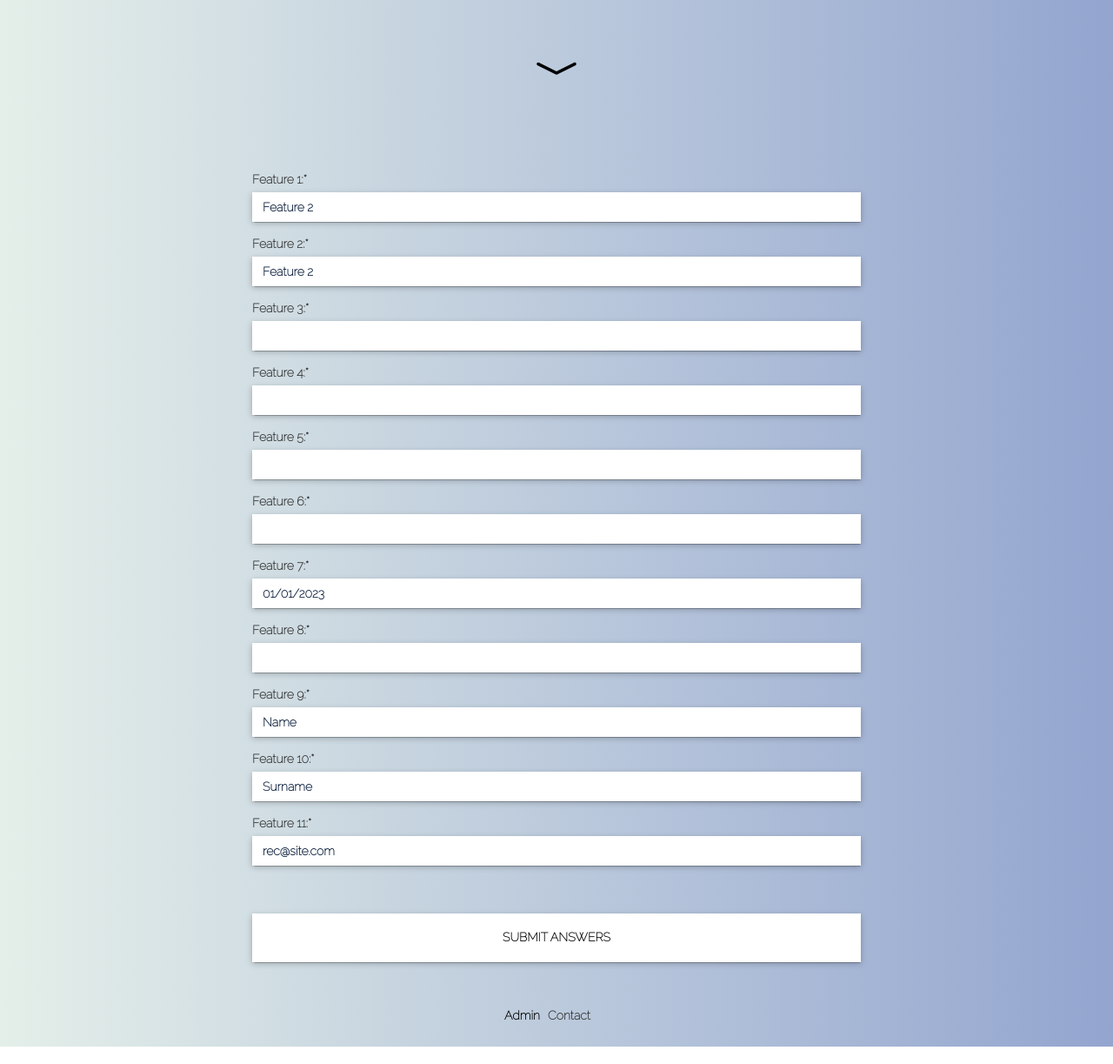
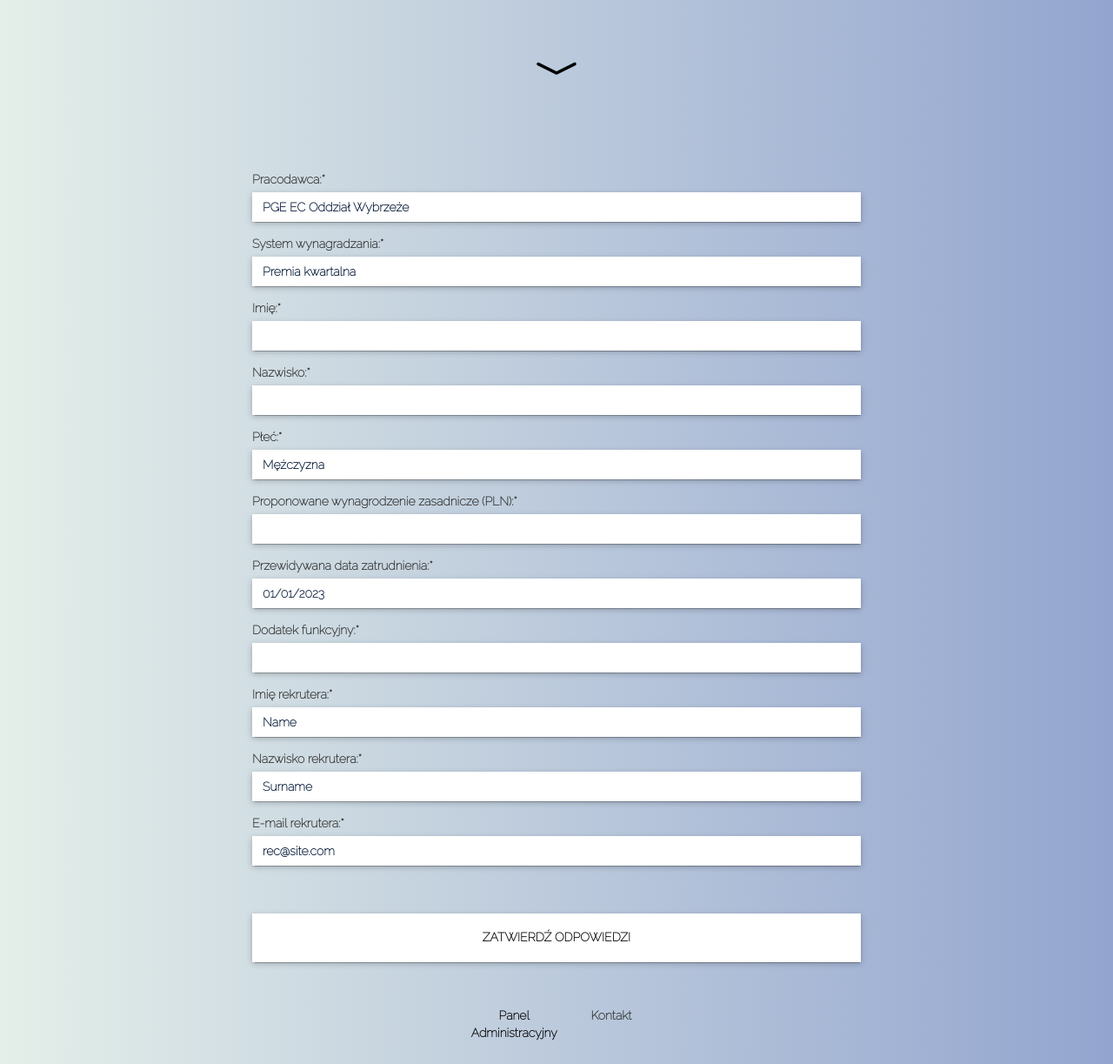
Before and after one commit to Pyother/templates, a Django app: page / in a window 1280 px wide. Shown: the part 530-1753 px from the top of the page at 87% size. Run offline with Django 4.2, Linux system fonts and the light colour scheme; some libraries are stand-ins or nearby versions; some web fonts are replaced.

Commit message:
Django survey - replace english names with polish and resize output page

```diff
--- a/python/django_survey/survey/calculator/forms.py
+++ b/python/django_survey/survey/calculator/forms.py
@@ -29,9 +29,16 @@ class CandidateForm(ModelForm):
                     'border-radius: 0px;'
                     'box-shadow: rgba(0, 0, 0, 0.25) 0px 0.0625em 0.0625em, rgba(0, 0, 0, 0.25) 0px 0.125em 0.5em, rgba(255, 255, 255, 0.1) 0px 0px 0px 1px inset;'
             }, choices={
-                ("Feature 1", "Feature 1"),
-                ("Feature 2", "Feature 2"),
-                ("Feature 3", "Feature 3")
+                ("PGE EC", "PGE EC"),
+                ("PGE EC Oddzial Krakow", "PGE EC Oddział Kraków"),
+                ("PGE EC Oddzial Gdansk", "PGE EC Oddział Gdańsk"),
+                ("PGE EC Oddzial Szczecin", "PGE EC Oddział Szczecin"),
+                ("PGE EC Oddzial Zgierz", "PGE EC Oddział Zgierz"),
+                ("PGE EC Oddzial Zielona Gora", "PGE EC Oddział Zielona Góra"),
+                ("PGE EC Oddzial Wybrzeze", "PGE EC Oddział Wybrzeże"),
+                ("PGE EC Torun", "PGE EC Toruń"),
+                ("ZEW Kogeneracja", "ZEW Kogeneracja"),
+                ("PGE Paliwa", "PGE Paliwa")
             }),
 
             'feature_2': Select(attrs={
@@ -46,9 +53,9 @@ class CandidateForm(ModelForm):
                     'border-radius: 0px;'
                     'box-shadow: rgba(0, 0, 0, 0.25) 0px 0.0625em 0.0625em, rgba(0, 0, 0, 0.25) 0px 0.125em 0.5em, rgba(255, 255, 255, 0.1) 0px 0px 0px 1px inset;'
             }, choices={
-                ("Feature 1", "Feature 1"),
-                ("Feature 2", "Feature 2"),
-                ("Feature 3", "Feature 3")
+                ("Premia kwartalna", "Premia kwartalna"),
+                ("Premia polroczna", "Premia półroczna"),
+                ("Premia MBO", "Premia MBO")
             }),
 
             'feature_3': TextInput(attrs={
@@ -77,7 +84,7 @@ class CandidateForm(ModelForm):
                     'box-shadow: rgba(0, 0, 0, 0.25) 0px 0.0625em 0.0625em, rgba(0, 0, 0, 0.25) 0px 0.125em 0.5em, rgba(255, 255, 255, 0.1) 0px 0px 0px 1px inset;'
             }),
 
-            'feature_5': DateInput(attrs={
+            'feature_5': Select(attrs={
                 'class': 'form-control',
                 'style':
                     'font-family: Raleway, sans-serif;'
@@ -88,6 +95,9 @@ class CandidateForm(ModelForm):
                     'border: 0;'
                     'border-radius: 0px;'
                     'box-shadow: rgba(0, 0, 0, 0.25) 0px 0.0625em 0.0625em, rgba(0, 0, 0, 0.25) 0px 0.125em 0.5em, rgba(255, 255, 255, 0.1) 0px 0px 0px 1px inset;'
+            }, choices={
+                ("Mezczyzna", "Mężczyzna"),
+                ("Kobieta", "Kobieta")
             }),
 
             'feature_6': TextInput(attrs={
--- a/python/django_survey/survey/calculator/models.py
+++ b/python/django_survey/survey/calculator/models.py
@@ -5,17 +5,17 @@ from .output import PDF
 class Candidate(models.Model):
 
     # All features required in form:
-    feature_1 = models.CharField('Feature 1:', max_length=100)
-    feature_2 = models.CharField('Feature 2:', max_length=100)
-    feature_3 = models.CharField('Feature 3:', max_length=100)
-    feature_4 = models.CharField('Feature 4:', max_length=100)
-    feature_5 = models.CharField('Feature 5:', max_length=100)
-    feature_6 = models.CharField('Feature 6:', max_length=100)
-    feature_7 = models.DateField('Feature 7:', default='01/01/2023')
-    feature_8 = models.CharField('Feature 8:', max_length=100)
-    feature_9 = models.CharField('Feature 9:', max_length=100, default='Name')
-    feature_10 = models.CharField('Feature 10:', max_length=100, default='Surname')
-    feature_11 = models.CharField('Feature 11:', max_length=100, default='rec@site.com')
+    feature_1 = models.CharField('Pracodawca:', max_length=100)
+    feature_2 = models.CharField('System wynagradzania:', max_length=100)
+    feature_3 = models.CharField('Imię:', max_length=100)
+    feature_4 = models.CharField('Nazwisko:', max_length=100)
+    feature_5 = models.CharField('Płeć:', max_length=100)
+    feature_6 = models.CharField('Proponowane wynagrodzenie zasadnicze (PLN):', max_length=100)
+    feature_7 = models.DateField('Przewidywana data zatrudnienia:', default='01/01/2023')
+    feature_8 = models.CharField('Dodatek funkcyjny:', max_length=100)
+    feature_9 = models.CharField('Imię rekrutera:', max_length=100, default='Name')
+    feature_10 = models.CharField('Nazwisko rekrutera:', max_length=100, default='Surname')
+    feature_11 = models.CharField('E-mail rekrutera:', max_length=100, default='rec@site.com')
 
     # Function displaying features:
     def display(self):
--- a/python/django_survey/survey/calculator/templates/main.html
+++ b/python/django_survey/survey/calculator/templates/main.html
@@ -1,5 +1,5 @@
 <!DOCTYPE html>
-<html lang="en">
+<html lang="pl">
     <head>
         <meta charset="UTF-8">
         <title>Survey Site</title>
@@ -164,7 +164,9 @@
                 {{form|crispy}}<br><br>
             <button class="button-48" role="button" type="submit">
                 <span class="text">
-                    Submit answers
+                    <a href="{% url 'output' %}" style="color: black;">
+                        Zatwierdź odpowiedzi
+                    </a>
                 </span>
             </button>
         </div>
@@ -174,15 +176,15 @@
     <div class="container-fluid" style="padding: 0px;">
         <div class="footer">
             <div class="row">
-                <div class="col-sm-4 col-md-4 col-lg-4">
+                <div class="col-sm-4 col-md-4 col-lg-4" style="width: 60%; display: flex; text-align: center; justify-content: center;">
                     <a href="{% url 'admin:index' %}"
                         style="text-decoration: none; color: black;
                         font-family: Raleway, sans-serif;
-                        font-weight: bold;">Admin</a>
+                        font-weight: bold;">Panel Administracyjny</a>
                 </div>
                 <div class="col-sm-4 col-md-4 col-lg-4" style="font-family: Raleway, sans-serif;
-                    font-weight: bold;">
-                    Contact
+                    font-weight: bold; ">
+                    Kontakt
                 </div>
             </div>
         </div>
```
Also changed, not shown: python/django_survey/survey/calculator/templates/output.html (+9 -11 lines), python/django_survey/survey/calculator/migrations/0011_alter_candidate_feature_1_alter_candidate_feature_10_and_more.py (added), python/django_survey/survey/calculator/migrations/0012_alter_candidate_feature_6.py (added), python/django_survey/survey/calculator/migrations/0013_alter_candidate_feature_6.py (added), python/django_survey/survey/calculator/migrations/0014_alter_candidate_feature_7.py (added), python/django_survey/survey/db.sqlite3, 1 other file.
